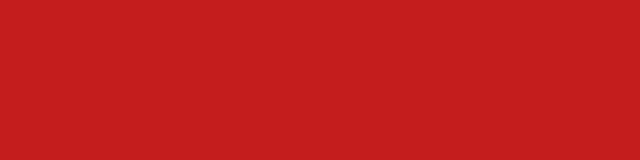
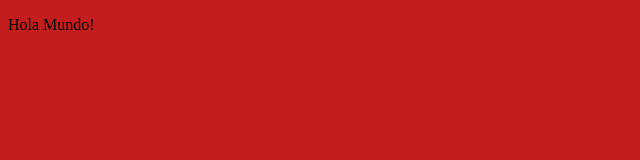
Before and after one commit to LaboratoriaChile/display-floating, a plain HTML site: page index.html in a window 1280 px wide. Shown: the whole page, without its empty margins (0-640 px from the left). Drawn offline with Linux system fonts and the light colour scheme.

Commit message:
write hello world on index.html

```diff
--- a/index.html
+++ b/index.html
@@ -6,7 +6,7 @@
 	<link rel="stylesheet" href="assets/css/main.css">
 </head>
 <body>
-
+	<p>Hola Mundo!</p>
 	<script src="assets/js/main.js"></script>
 </body>
 </html>
```
